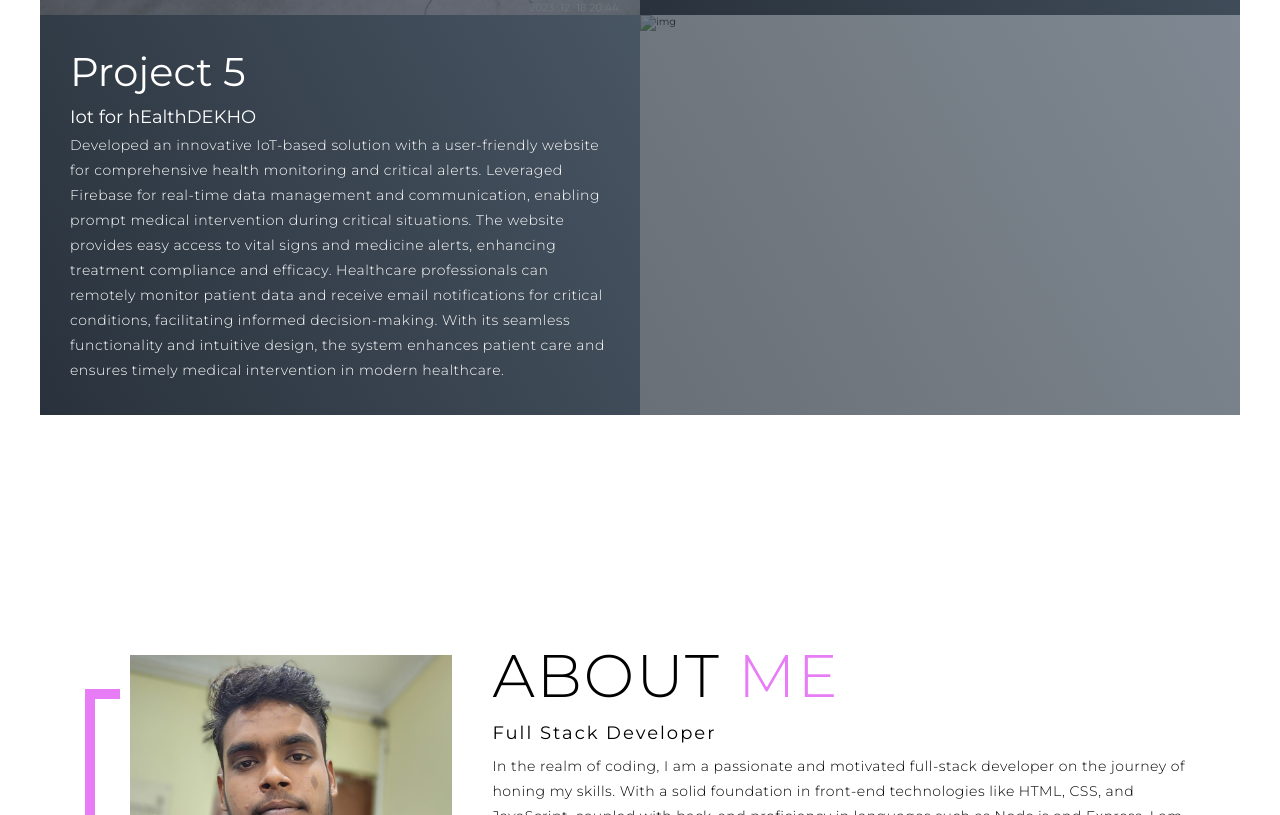
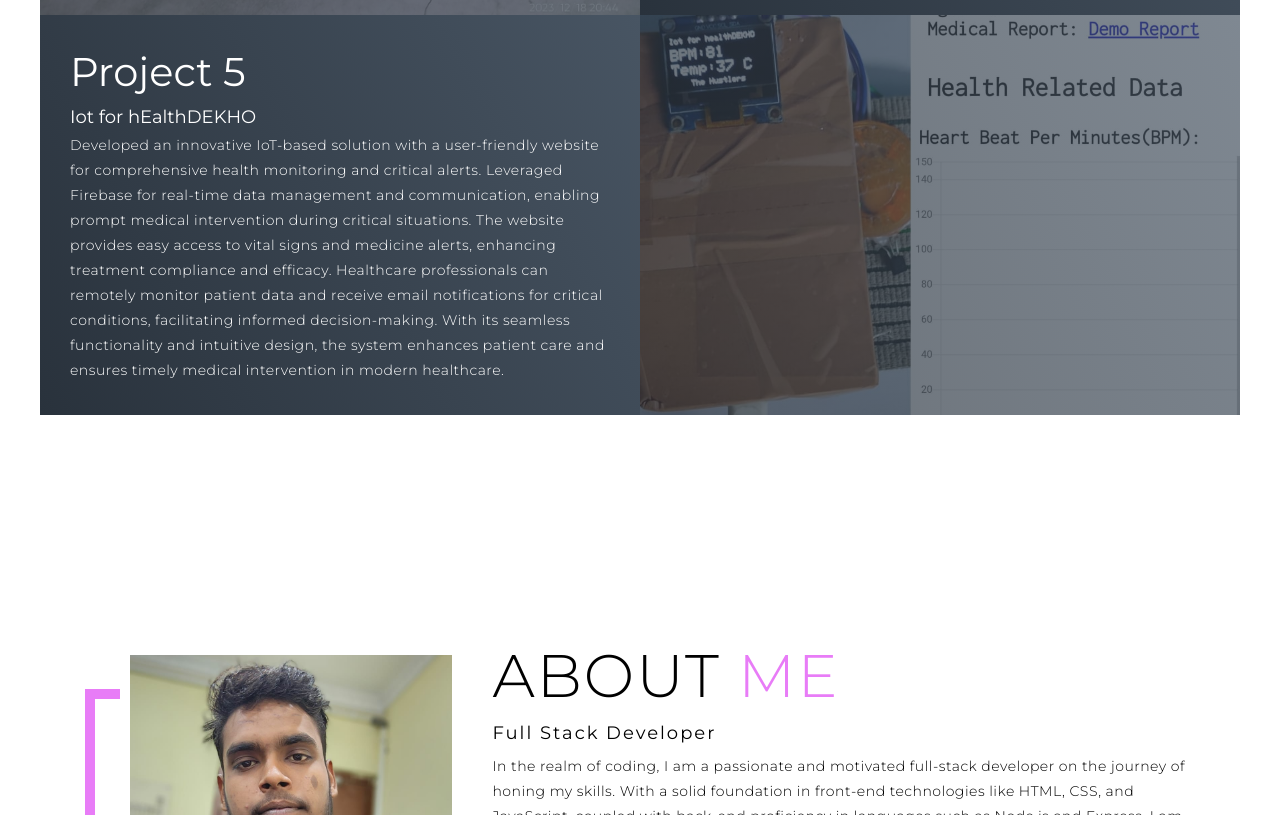
Before and after one commit to GoutamKumarr/Personal-Portfolio, a plain HTML site: page index.html in a window 1280 px wide. Shown: the part 3557-4372 px from the top of the page. Drawn offline with Linux system fonts and the light colour scheme.

Commit message:
Update index.html

```diff
--- a/index.html
+++ b/index.html
@@ -136,7 +136,7 @@
             <p>Developed an innovative IoT-based solution with a user-friendly website for comprehensive health monitoring and critical alerts. Leveraged Firebase for real-time data management and communication, enabling prompt medical intervention during critical situations. The website provides easy access to vital signs and medicine alerts, enhancing treatment compliance and efficacy. Healthcare professionals can remotely monitor patient data and receive email notifications for critical conditions, facilitating informed decision-making. With its seamless functionality and intuitive design, the system enhances patient care and ensures timely medical intervention in modern healthcare.</p>
           </div>
           <div class="project-img">
-            <img src="./img/img-1.png" alt="img">
+            <img src="health.jpg" alt="img">
           </div>
         </div>
       </div>
```
